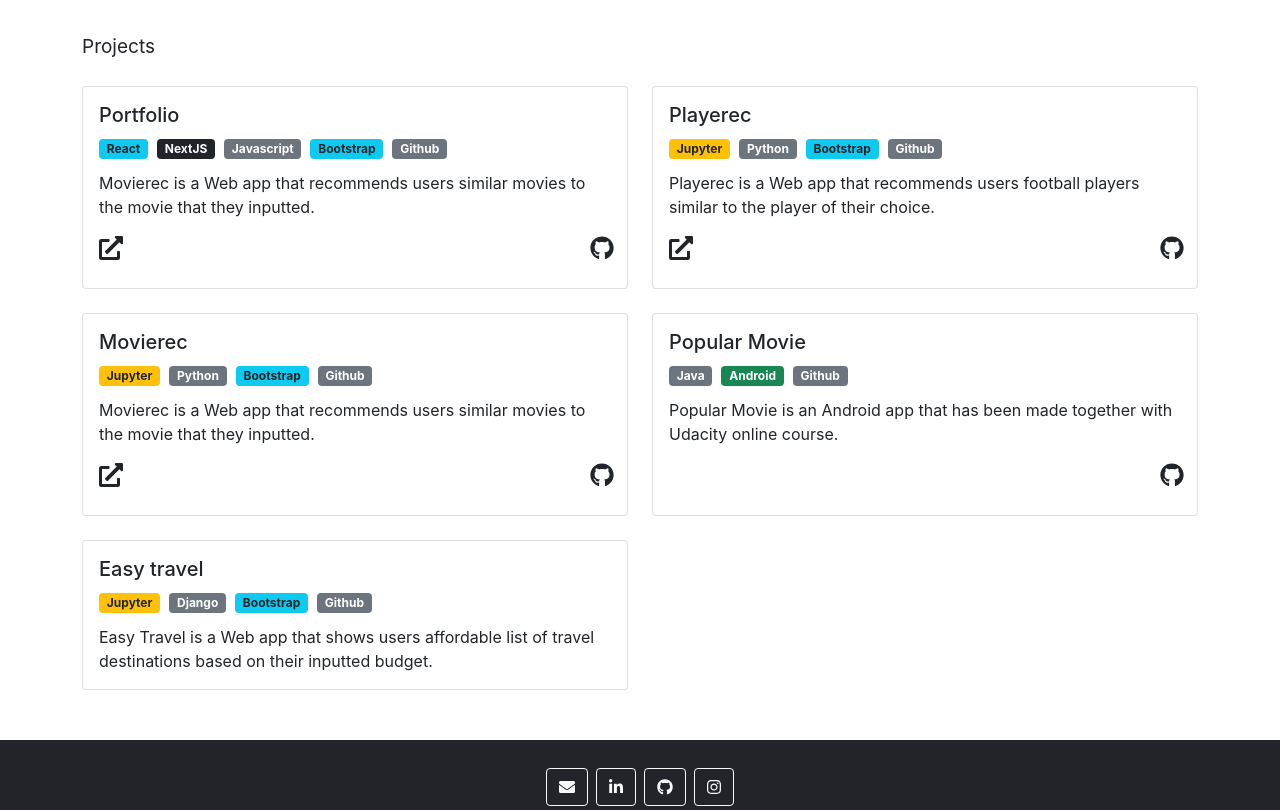
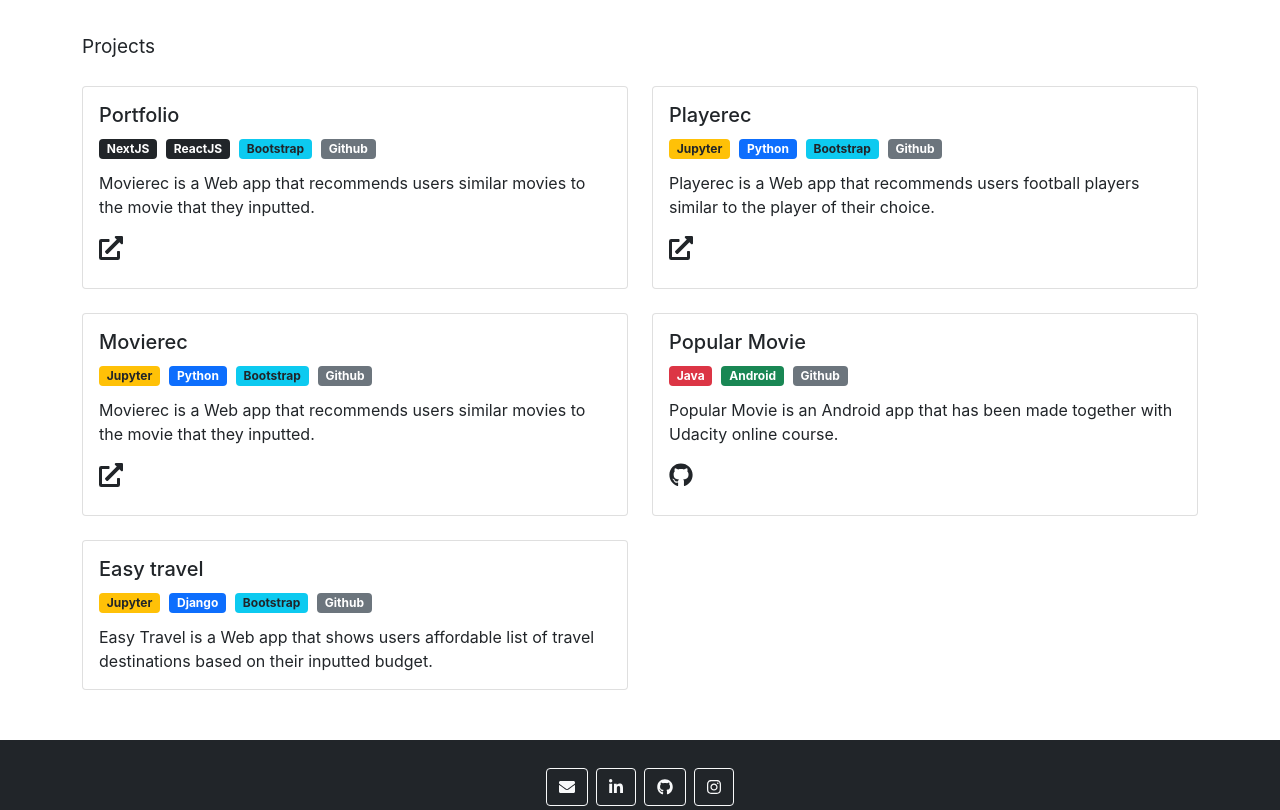
Before and after one commit to arzubekm/portfolio, a Next.js app: page / in a window 1280 px wide. Shown: the part 520-1330 px from the top of the page. Built offline with nearby package versions, Linux system fonts and the light colour scheme.

Commit message:
Removed github tag, changed colors of badges

```diff
--- a/pages/index.js
+++ b/pages/index.js
@@ -51,9 +51,9 @@ export default function Home() {
               <div class="card">
                 <div class="card-body">
                   <h5 class="card-title">Portfolio</h5>
-                  <span class="badge bg-info text-dark">React</span>&nbsp;&nbsp;
+                  {/* <span class="badge bg-info text-dark">React</span>&nbsp;&nbsp; */}
                   <span class="badge bg-dark">NextJS</span>&nbsp;&nbsp;
-                  <span class="badge bg-secondary">Javascript</span>&nbsp;&nbsp;
+                  <span class="badge bg-dark">ReactJS</span>&nbsp;&nbsp;
                   <span class="badge bg-info text-dark">Bootstrap</span>&nbsp;&nbsp;
                   <span class="badge bg-secondary">Github</span>
                   <div className={styles.spanBottom}></div>
@@ -64,7 +64,7 @@ export default function Home() {
                     </div>
                     <div class="col-sm-10"></div>
                     <div class="col-sm-1">
-                      <a href ="https://github.com/arzubekm" target="_blank"><h4><FontAwesomeIcon icon={faGithub}/></h4></a>
+                      {/* <a href ="https://github.com/arzubekm" target="_blank"><h4><FontAwesomeIcon icon={faGithub}/></h4></a> */}
                     </div>
                   </div>
                 </div>
@@ -75,7 +75,7 @@ export default function Home() {
                 <div class="card-body">
                   <h5 class="card-title">Playerec</h5>
                   <span class="badge bg-warning text-dark">Jupyter</span>&nbsp;&nbsp;
-                  <span class="badge bg-secondary">Python</span>&nbsp;&nbsp;
+                  <span class="badge bg-primary">Python</span>&nbsp;&nbsp;
                   <span class="badge bg-info text-dark">Bootstrap</span>&nbsp;&nbsp;
                   <span class="badge bg-secondary">Github</span>
                   <div className={styles.spanBottom}></div>
@@ -86,7 +86,7 @@ export default function Home() {
                     </div>
                     <div class="col-sm-10"></div>
                     <div class="col-sm-1">
-                      <a href ="https://github.com/arzubekm/playerRec" target="_blank"><h4><FontAwesomeIcon icon={faGithub}/></h4></a>
+                      {/* <a href ="https://github.com/arzubekm/playerRec" target="_blank"><h4><FontAwesomeIcon icon={faGithub}/></h4></a> */}
                     </div>
                   </div>
                 </div>
@@ -100,7 +100,7 @@ export default function Home() {
                 <div class="card-body">
                   <h5 class="card-title">Movierec</h5>
                   <span class="badge bg-warning text-dark">Jupyter</span>&nbsp;&nbsp;
-                  <span class="badge bg-secondary">Python</span>&nbsp;&nbsp;
+                  <span class="badge bg-primary">Python</span>&nbsp;&nbsp;
                   <span class="badge bg-info text-dark">Bootstrap</span>&nbsp;&nbsp;
                   <span class="badge bg-secondary">Github</span>
                   <div className={styles.spanBottom}></div>
@@ -111,7 +111,7 @@ export default function Home() {
                     </div>
                     <div class="col-sm-10"></div>
                     <div class="col-sm-1">
-                      <a href ="https://github.com/arzubekm/recmovie" target="_blank"><h4><FontAwesomeIcon icon={faGithub}/></h4></a>
+                      {/* <a href ="https://github.com/arzubekm/recmovie" target="_blank"><h4><FontAwesomeIcon icon={faGithub}/></h4></a> */}
                     </div>
                   </div>
                 </div>
@@ -121,13 +121,12 @@ export default function Home() {
               <div class="card">
                 <div class="card-body">
                   <h5 class="card-title">Popular Movie</h5>
-                  <span class="badge bg-secondary">Java</span>&nbsp;&nbsp;
+                  <span class="badge bg-danger">Java</span>&nbsp;&nbsp;
                   <span class="badge bg-success">Android</span>&nbsp;&nbsp;
                   <span class="badge bg-secondary">Github</span>
                   <div className={styles.spanBottom}></div>
                   <p class="card-text">Popular Movie is an Android app that has been made together with <a href="https://classroom.udacity.com/courses/ud853" target="_blank">Udacity</a> online course.</p>
                   <div class="row">
-                    <div class="col-sm-11"></div>
                     <div class="col-sm-1">
                       <a href ="https://github.com/arzubekm/Popular-Movie-App" target="_blank"><h4><FontAwesomeIcon icon={faGithub}/></h4></a>
                     </div>
@@ -143,7 +142,7 @@ export default function Home() {
                 <div class="card-body">
                   <h5 class="card-title">Easy travel</h5>
                   <span class="badge bg-warning text-dark">Jupyter</span>&nbsp;&nbsp;
-                  <span class="badge bg-secondary">Django</span>&nbsp;&nbsp;
+                  <span class="badge bg-primary">Django</span>&nbsp;&nbsp;
                   <span class="badge bg-info text-dark">Bootstrap</span>&nbsp;&nbsp;
                   <span class="badge bg-secondary">Github</span>
                   <div className={styles.spanBottom}></div>
```
